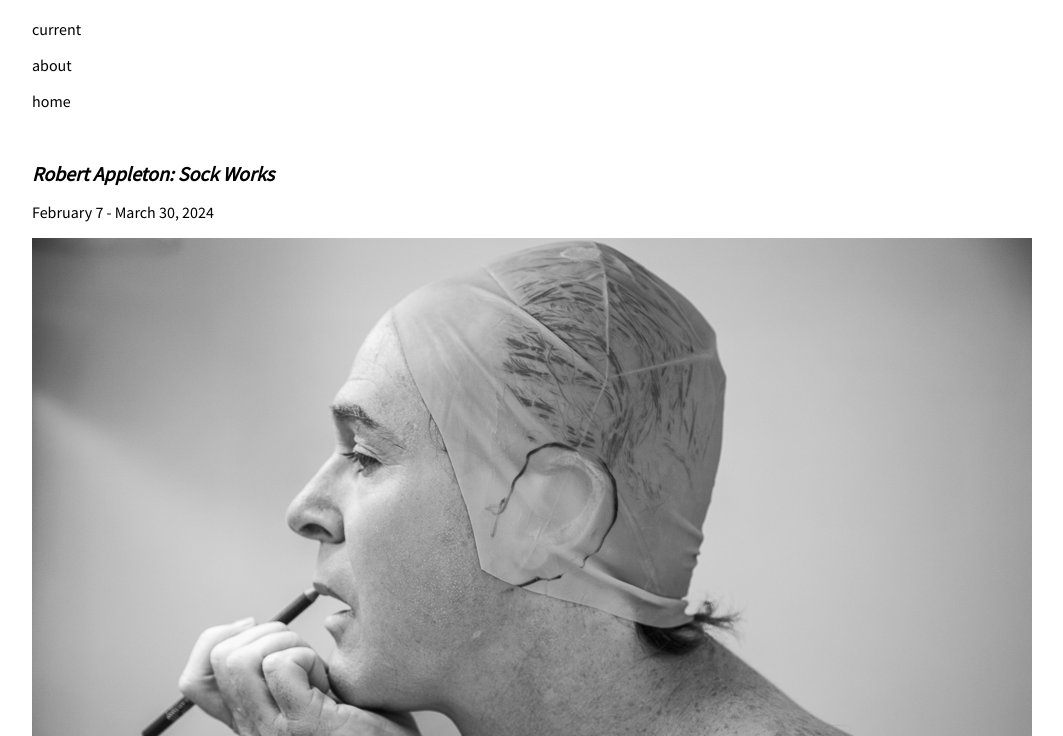
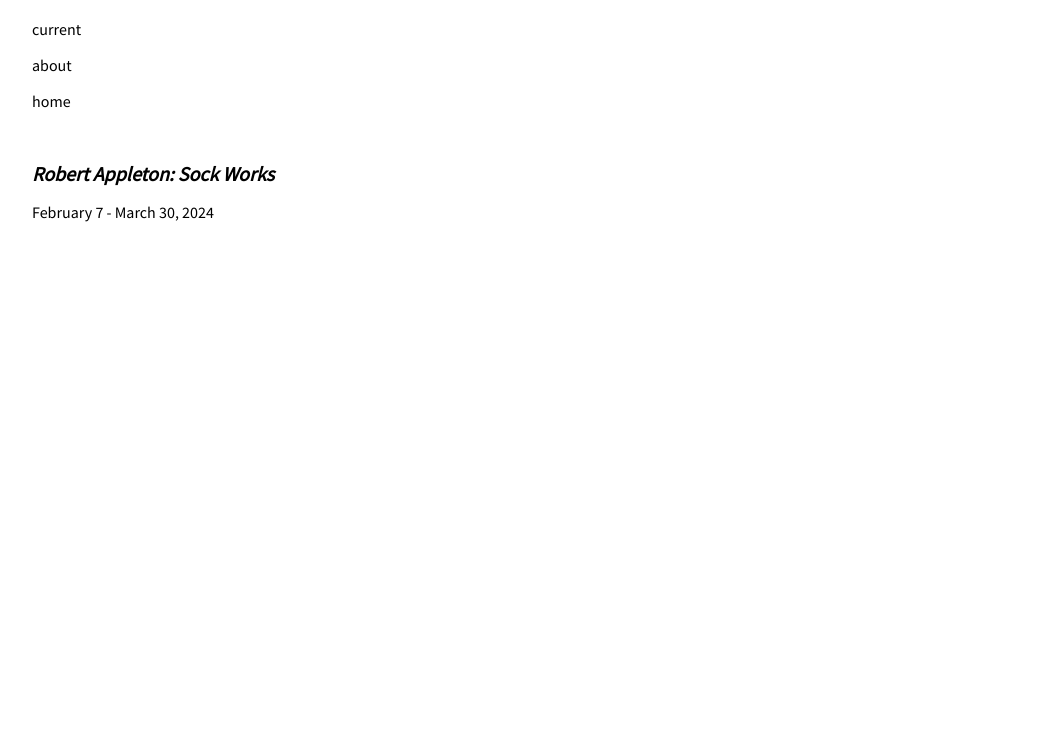
Before and after one commit to bslafdn/bslafdn.github.io, a plain HTML site: page upcoming.html in a window 1280 px wide. Shown: the part 64-800 px from the top of the page, without its empty margins (26-1089 px from the left). Drawn offline with Linux system fonts and the light colour scheme.

Commit message:
Update upcoming.html

```diff
--- a/upcoming.html
+++ b/upcoming.html
@@ -31,7 +31,7 @@
       <div>
         <h2>Robert Appleton: Sock Works</h2>
         <p>February 7 - March 30, 2024</p>
-         <img src="robert.jpg">
+         <img2 src="robert.jpg">
         <!--
         <p class="body-text">Pianists Jack Dettling and Vicki Ray perform Dennis Johnson's foundational minimialst work November. Audience members can come and go as they please.  </p>
       </div>
```
